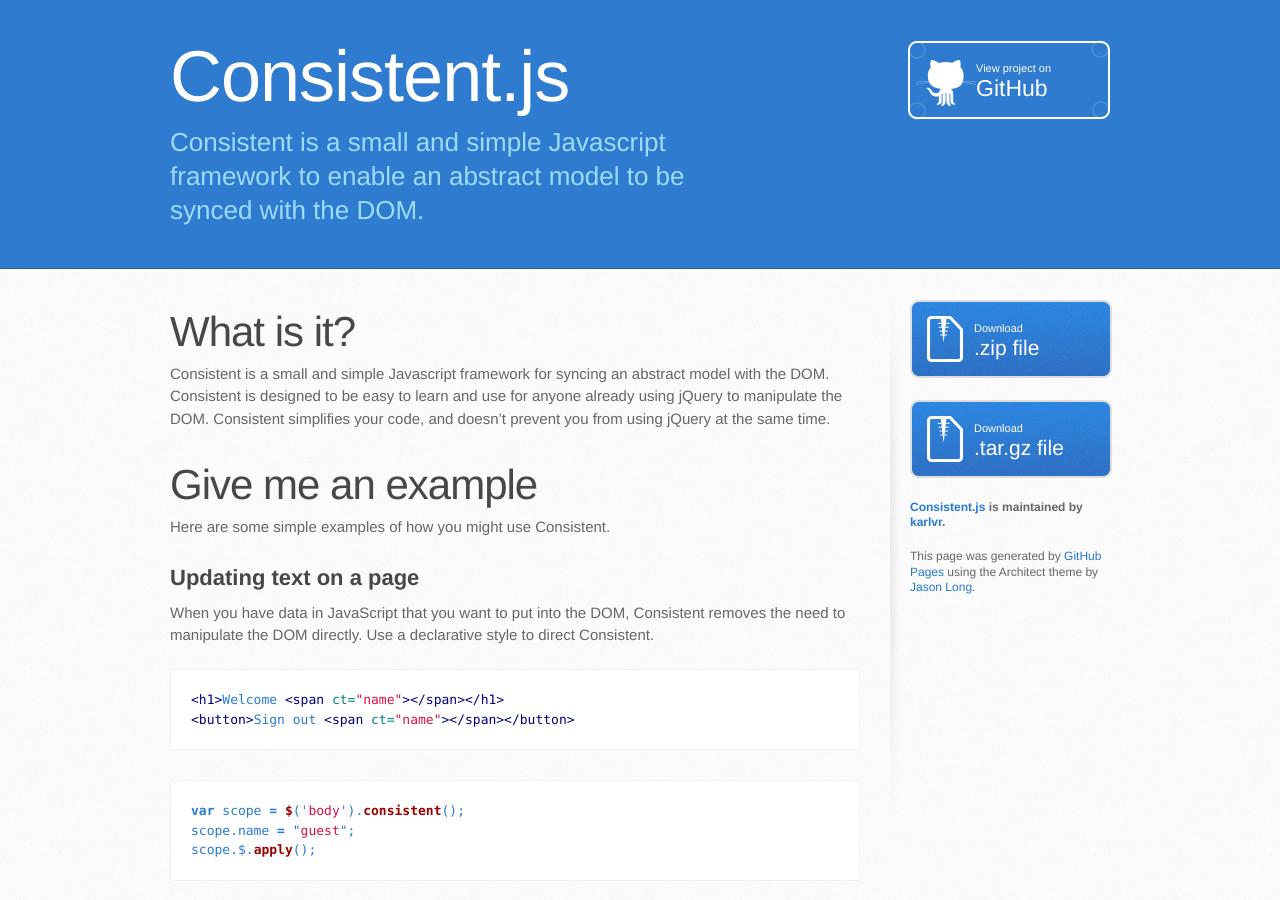
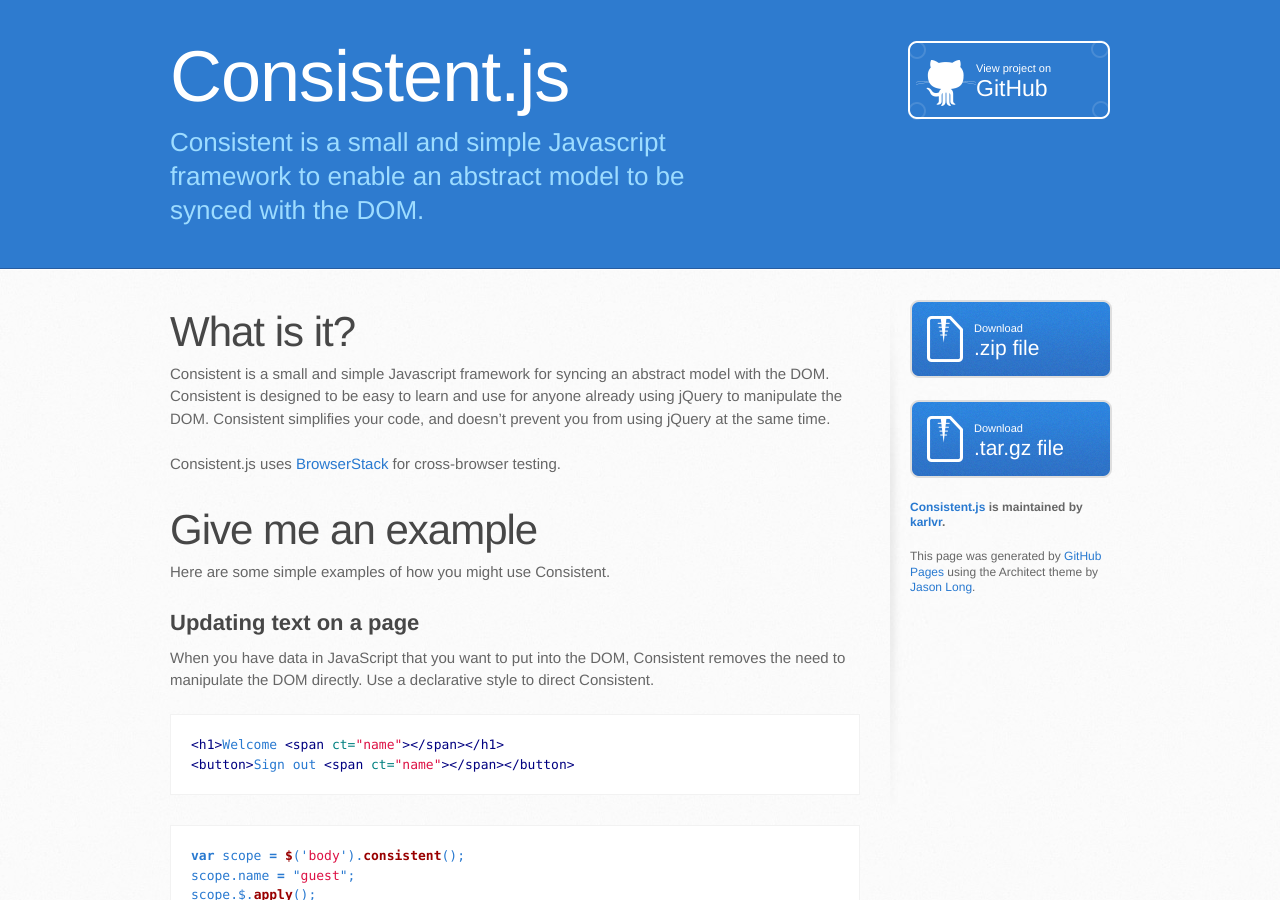
Before and after one commit to karlvr/consistent.js, a Jekyll site: the page built from index.md, in a window 1280 px wide and 900 px high. Built offline with Jekyll 4.4.1, drawn with Linux system fonts in a browser that asks for light colours; Markdown is read by kramdown in place of the engine named in the settings.

Commit message:
Add note about BrowserStack

```diff
--- a/index.md
+++ b/index.md
@@ -7,7 +7,7 @@
 
 Consistent is a small and simple Javascript framework for syncing an abstract model with the DOM. Consistent is designed to be easy to learn and use for anyone already using jQuery to manipulate the DOM. Consistent simplifies your code, and doesn’t prevent you from using jQuery at the same time.
 
-
+Consistent.js uses [BrowserStack](http://www.browserstack.com) for cross-browser testing.
 
 Give me an example
 ==================
```
